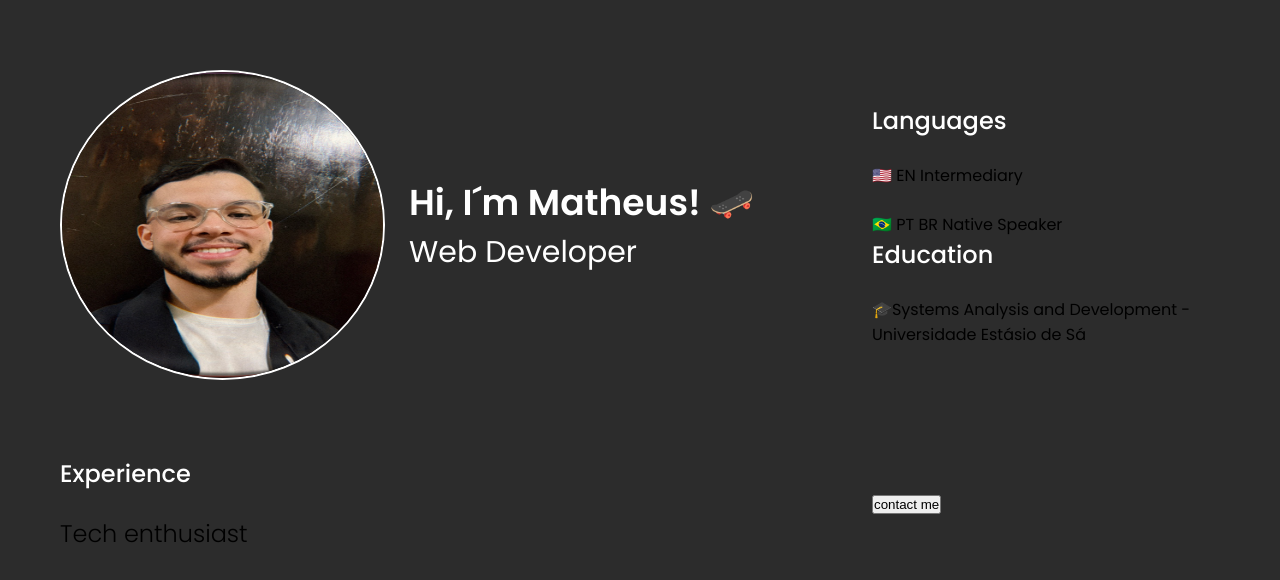
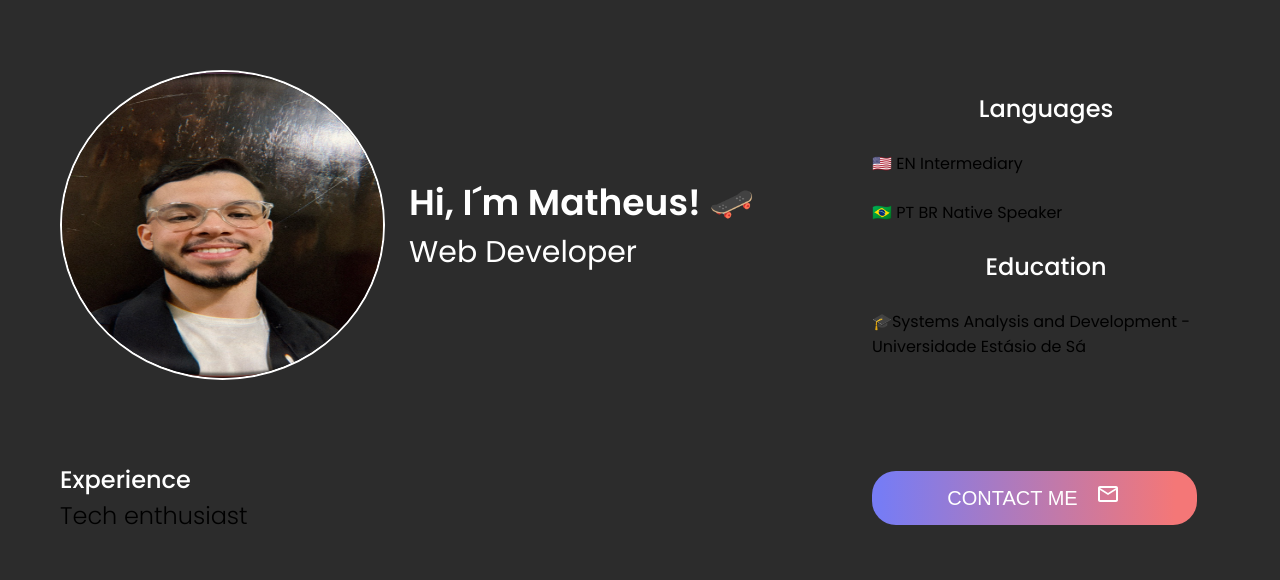
Before and after one commit to mtlouzada/my-portfolio, a Next.js app: page / in a window 1280 px wide. Shown: the top 580 px of the page. Built offline with nearby package versions, Linux system fonts and the light colour scheme.

Commit message:
feat? btn primary config

```diff
--- /dev/null
+++ b/src/app/components/icons/email-icon.tsx
@@ -0,0 +1,7 @@
+export function EmailIcon() {
+    return (
+        <svg width="24" height="24" viewBox="0 0 24 24" fill="none" xmlns="http://www.w3.org/2000/svg">
+            <path d="M20 2C20 0.9 19.1 0 18 0H2C0.9 0 0 0.9 0 2V14C0 15.1 0.9 16 2 16H18C19.1 16 20 15.1 20 14V2ZM18 2L10 7L2 2H18ZM18 14H2V4L10 9L18 4V14Z" fill="white" />
+        </svg>
+    )
+}
--- a/src/app/components/information/information.scss
+++ b/src/app/components/information/information.scss
@@ -1,14 +1,22 @@
 .infos {
     display: flex;
     flex-direction: column;
-    align-items: flex-start;
+    align-items: center;
     width: 100%;
+
+    gap: 24px;
 
     .languages-info {
         display: flex;
         flex-direction: column;
         gap: 24px;
         align-items: flex-start;
+        width: 100%;
+
+    }
+
+    span {
+        color: var(--text-secondary);
     }
 
 }
--- a/src/app/components/sectionTitle/sectionTitle.scss
+++ b/src/app/components/sectionTitle/sectionTitle.scss
@@ -5,7 +5,6 @@
     line-height: 28px;
     color: var(--text-primary);
 
-    margin-bottom: 24px;
 
     @media (min-width: 780px) {
         font-size: 24px;
--- a/src/app/page.tsx
+++ b/src/app/page.tsx
@@ -1,5 +1,6 @@
 import { Experience } from "./components/experience/experience";
 import { Header } from "./components/header";
+import { EmailIcon } from "./components/icons/email-icon";
 import { Information } from "./components/information/information"
 import "./styles/home.scss"
 
@@ -10,10 +11,16 @@ export default function Home() {
       <Header/>
       <Experience/>
       <Information/>
+      <div className="buttons">
+      <div className="social"></div>
 
         <div>
-          <button>contact me</button>
+          <button className="btn-primary">
+            contact me
+           <EmailIcon/>
+          </button>
         </div >
+      </div>
     </main >
   );
 }
--- a/src/app/styles/home.scss
+++ b/src/app/styles/home.scss
@@ -8,6 +8,26 @@
     "btns"
     "experience"
     "info";
+
+    .btn-primary {
+        background: linear-gradient(90deg, #777cF4 2.62%, #F47777 93.38%);
+        border-radius: 24px;
+        width: 325px;
+        padding: 12px;
+        text-align: center;
+        color: var(--text-primary);
+        font-weight: 500;
+        font-size: 20px;
+        line-height: 30px;
+        text-transform: uppercase;
+        border: none;
+
+        display: flex;
+        align-items: center;
+        gap: 20px;
+        justify-content: center;
+    }
+
 }
 
 @media (min-width: 768px){
```
Also changed, not shown: public/email-icon.svg (added).
